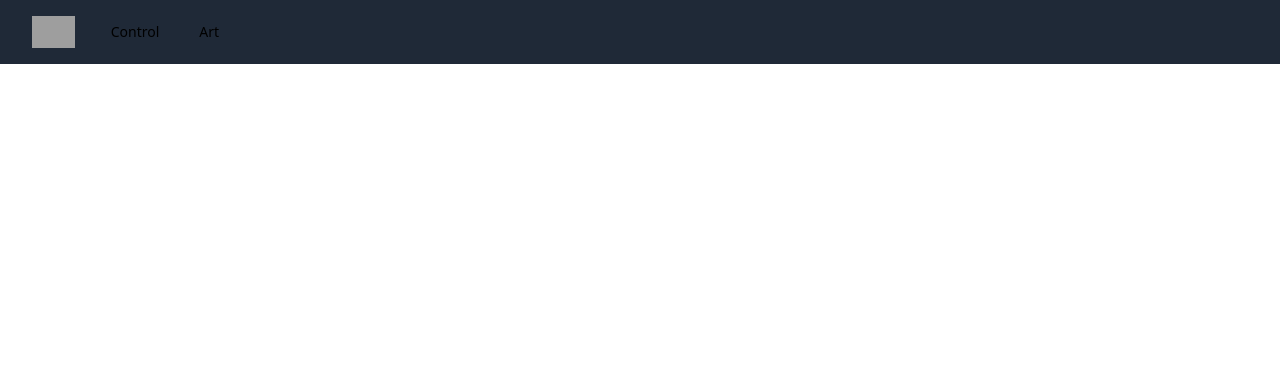
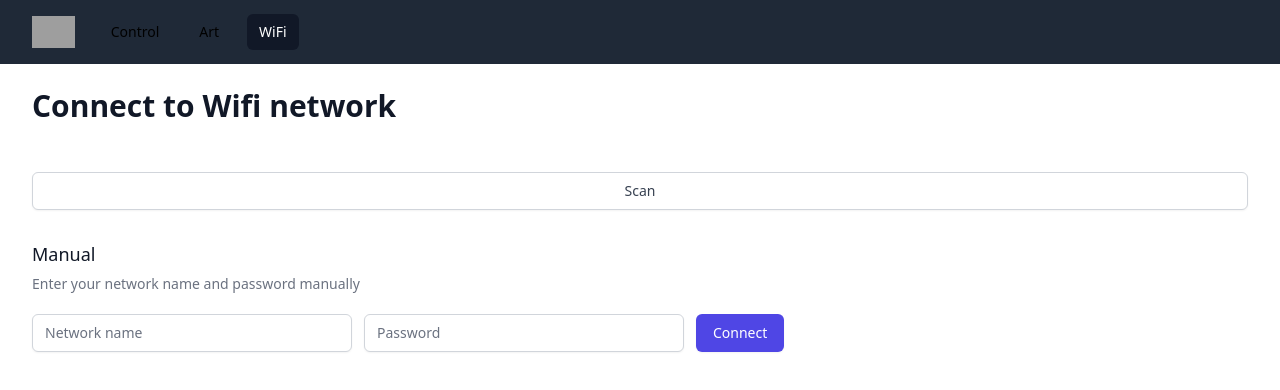
Before and after one commit to VincentBean/pixel-art-frame, a Vue app: page /wifi in a window 1280 px wide. Before the commit this address had no page. Shown: the top 390 px of the page. Built offline with nearby package versions, Linux system fonts and the light colour scheme; grey boxes are pictures that could not be loaded.

Commit message:
WiFi config

```diff
--- a/src/routes.js
+++ b/src/routes.js
@@ -1,12 +1,16 @@
 import Control from "./views/Control.vue"
 import Art from "./views/Art.vue";
 import Create from "./views/Create.vue"
+import WiFi from "./views/Wifi.vue"
 
 const routes = [
     {component: Control, path: '/', text: 'Control'},
 
     {component: Art, path: '/art', text: 'Art'},
     {component: Create, path: '/art/create', text: 'Create art', hidden: true},
+
+    {component: WiFi, path: '/wifi', text: 'WiFi'},
+
 ]
 
 export default routes;
--- a/src/views/Art.vue
+++ b/src/views/Art.vue
@@ -83,9 +83,12 @@ export default {
       this.files = [];
 
       var self = this;
-      this.$http.post('file/delete?name=' + file).then((response) => {
-        self.getFiles();
-      });
+
+      setTimeout(() => {
+        self.$http.post('file/delete?name=' + file).then((response) => {
+          self.getFiles();
+        });
+      }, 500);
     }
   }
 }
--- a/src/views/Control.vue
+++ b/src/views/Control.vue
@@ -113,7 +113,7 @@ export default {
 
       if (value <= 1) value = 2;
 
-      this.$http.get('panel/brightness?value=' + value);
+      this.$http.post('panel/brightness?value=' + value);
     },
     next() {
       var self = this;
--- a/src/views/Create.vue
+++ b/src/views/Create.vue
@@ -9,7 +9,8 @@
           <div class="md:col-span-1">
             <h3 class="text-lg font-medium leading-6 text-gray-900">Upload Art</h3>
             <p class="mt-1 text-sm text-gray-500">
-              The Pixel Art Frame plays animated GIF files.
+              The Pixel Art Frame plays animated GIF files, you can upload them here.
+              The files will be put on the SD card in the <i>/gifs</i> directory
             </p>
           </div>
           <div class="mt-5 md:mt-0 md:col-span-2">
--- /dev/null
+++ b/src/views/Wifi.vue
@@ -0,0 +1,124 @@
+<template>
+  <PageHeading title="Connect to Wifi network"></PageHeading>
+  <div>
+    <div class="flow-root mt-6">
+      <ul class="-my-5 divide-y divide-gray-200">
+        <li class="py-4" v-for="network in networks">
+          <div class="flex items-center space-x-4">
+            <div class="min-w-0">
+              <p class="text-sm font-medium text-gray-900 truncate">
+                {{ network.ssid }}
+              </p>
+              <p class="text-sm text-gray-500 truncate">
+                RSSI: {{ network.rssi }} | Auth: {{ network.auth }}
+              </p>
+            </div>
+            <div class="flex-1 flex justify-end">
+              <input v-model="password" v-if="ssid == network.ssid" @keyup.enter.native="connect()" type="password"
+                     name="password" id="password"
+                     class="shadow-sm max-w-lg float-left focus:ring-indigo-500 focus:border-indigo-500 block w-full sm:text-sm border-gray-300 rounded-md"
+                     placeholder="WiFi Password">
+              <button
+                  class="inline-flex items-center shadow-sm px-4 py-2 float-left ml-3 border border-gray-300 text-sm leading-5 font-medium rounded-md text-gray-700 hover:text-white bg-white hover:bg-indigo-600">
+                <span v-if="ssid != network.ssid" @click="ssid = network.ssid">Select</span>
+                <span v-if="ssid == network.ssid" @click="connect()">Connect</span>
+              </button>
+            </div>
+          </div>
+        </li>
+
+      </ul>
+    </div>
+    <div class="mt-6">
+      <button @click="scanNetworks()" v-if="!scanning"
+              class="w-full flex justify-center items-center px-4 py-2 border border-gray-300 shadow-sm text-sm font-medium rounded-md text-gray-700 bg-white hover:bg-gray-50">
+        {{ networks.length == 0 ? 'Scan' : 'Scan again' }}
+      </button>
+      <div class="text-gray-800 flex" v-if="scanning">
+        <span class="mr-4">Scanning</span>
+        <svg class="animate-bounce w-6 h-6" fill="none" stroke="currentColor" viewBox="0 0 24 24"
+             xmlns="http://www.w3.org/2000/svg">
+          <path stroke-linecap="round" stroke-linejoin="round" stroke-width="2"
+                d="M8.111 16.404a5.5 5.5 0 017.778 0M12 20h.01m-7.08-7.071c3.904-3.905 10.236-3.905 14.141 0M1.394 9.393c5.857-5.857 15.355-5.857 21.213 0"></path>
+        </svg>
+      </div>
+    </div>
+  </div>
+
+  <h3 class="mt-8 text-lg leading-6 font-medium text-gray-900">
+    Manual
+  </h3>
+  <div class="mt-2 max-w-xl text-sm text-gray-500">
+    <p>
+      Enter your network name and password manually
+    </p>
+  </div>
+  <form class="mt-5 sm:flex sm:items-center">
+    <div class="max-w-xs w-full">
+      <label for="ssid" class="sr-only">Network name</label>
+      <input type="text" name="ssid" id="ssid" v-model="ssid"
+             class="shadow-sm focus:ring-indigo-500 focus:border-indigo-500 block w-full sm:text-sm border-gray-300 rounded-md"
+             placeholder="Network name">
+    </div>
+
+    <div class="max-w-xs w-full ml-3">
+      <label for="pass" class="sr-only">Password</label>
+      <input type="password" name="password" id="pass" v-model="password"
+             class="shadow-sm focus:ring-indigo-500 focus:border-indigo-500 block w-full sm:text-sm border-gray-300 rounded-md"
+             placeholder="Password">
+    </div>
+    <button type="submit" @click="connect()"
+            class="mt-3 w-full inline-flex items-center justify-center px-4 py-2 border border-transparent shadow-sm font-medium rounded-md text-white bg-indigo-600 hover:bg-indigo-700 focus:outline-none focus:ring-2 focus:ring-offset-2 focus:ring-indigo-500 sm:mt-0 sm:ml-3 sm:w-auto sm:text-sm">
+      Connect
+    </button>
+  </form>
+
+</template>
+
+<script>
+import PageHeading from "../components/PageHeading.vue";
+
+export default {
+  name: "Wifi",
+  components: {PageHeading},
+  data: function () {
+    return {
+      scanning: false,
+
+      networks: [],
+
+      ssid: '',
+      password: ''
+    }
+  },
+  methods: {
+    scanNetworks() {
+      this.scanning = true;
+
+      this.networks = [];
+
+      var self = this;
+      this.$http.post('/wifi/scan').then(function () {
+        self.getNetworks();
+      });
+    },
+    getNetworks() {
+
+      this.$http.get('/wifi/networks').then(function (response) {
+        console.log(response);
+      });
+
+    },
+    connect() {
+      this.$http.post('/config/wifi?ssid=' + this.ssid + '&pass=' + this.password).then(function (response) {
+        alert(response.data);
+      });
+      this.password = this.ssid = '';
+    }
+  }
+}
+</script>
+
+<style scoped>
+
+</style>
```
